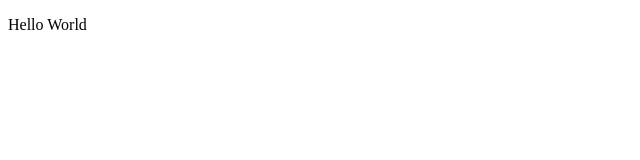
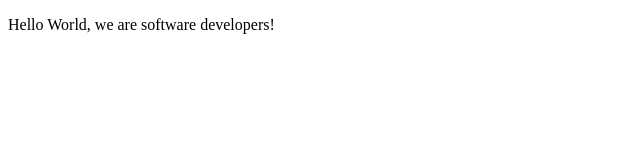
Before and after one commit to adejam/Jamiu-and-Ospan-microverse, a plain HTML site: page index.html in a window 1280 px wide. Shown: the whole page, without its empty margins (0-640 px from the left). Drawn offline with Linux system fonts and the light colour scheme.

Commit message:
first commit

```diff
--- a/index.html
+++ b/index.html
@@ -22,7 +22,7 @@
 
 
     -->
-    <p>Hello World</p>
+    <p>Hello World, we are software developers!</p>
     <script  src="js/index.js"></script>
   </body>
 </html>
```
